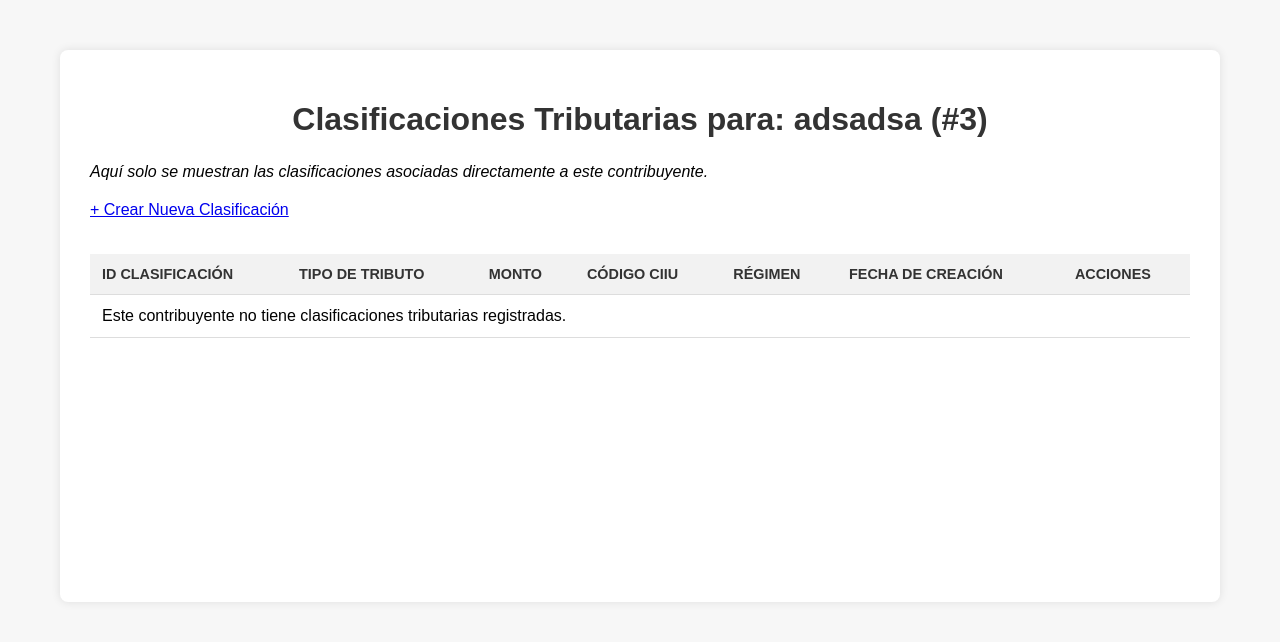
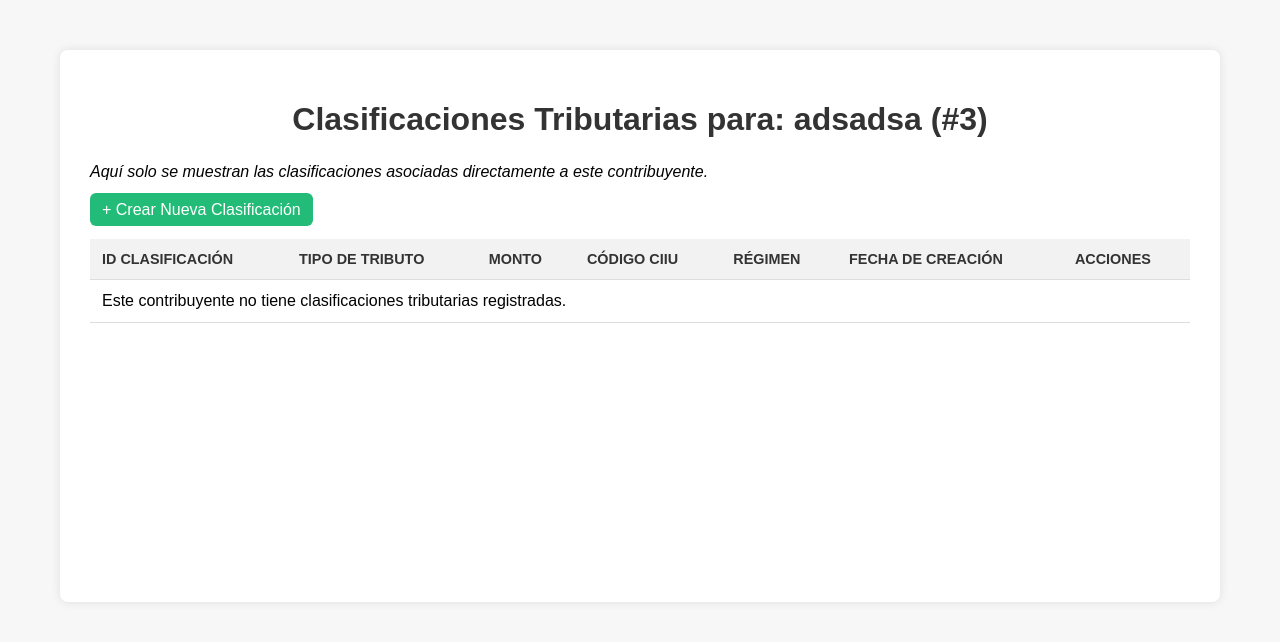
Before and after one commit to SebaCadiz/Base-a-medias, a Django app: template NUAM/templates/clasificaciones_por_contribuyente.html in a window 1280 px wide. Shown: the part 48-690 px from the top of the page. Run offline with Django 5.2, Linux system fonts and the light colour scheme; the template is opened without the code that fills it: values that come from a table or form of the project are taken from there, others are empty; data comes from the database, SQL or seed files in the repository; parts of the project's set-up code (start-up, migrations or seed data) failed here and were passed over.

Commit message:
Mejora de visualizacion
Updated the styling of the 'Crear Nueva Clasificación' button and ensured proper HTML structure.

```diff
--- a/NUAM/templates/clasificaciones_por_contribuyente.html
+++ b/NUAM/templates/clasificaciones_por_contribuyente.html
@@ -25,7 +25,7 @@
             Aquí solo se muestran las clasificaciones asociadas directamente a este contribuyente.
         </p>
 
-        <a href="{% url 'crear_clasificacion' contribuyente.id_contribuyente %}" class="btn btn-primary" style="display: inline-block; margin-bottom: 15px;">
+        <a href="{% url 'crear_clasificacion' contribuyente.id_contribuyente %}" style="background:#2b7; color:#fff; padding:8px 12px; border-radius:6px; text-decoration:none;">
             + Crear Nueva Clasificación
         </a>
 
@@ -68,4 +68,5 @@
     <footer class="footer"></footer>
 
 </body>
+
 </html>
```
